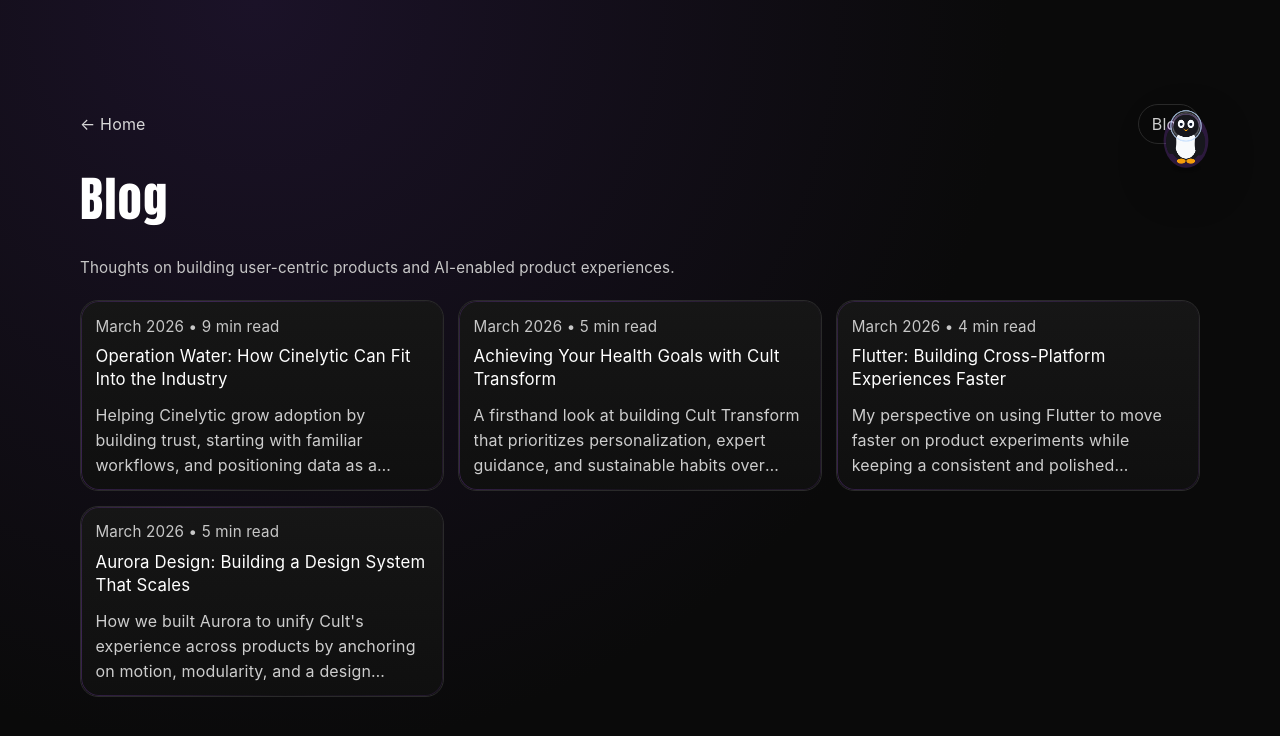
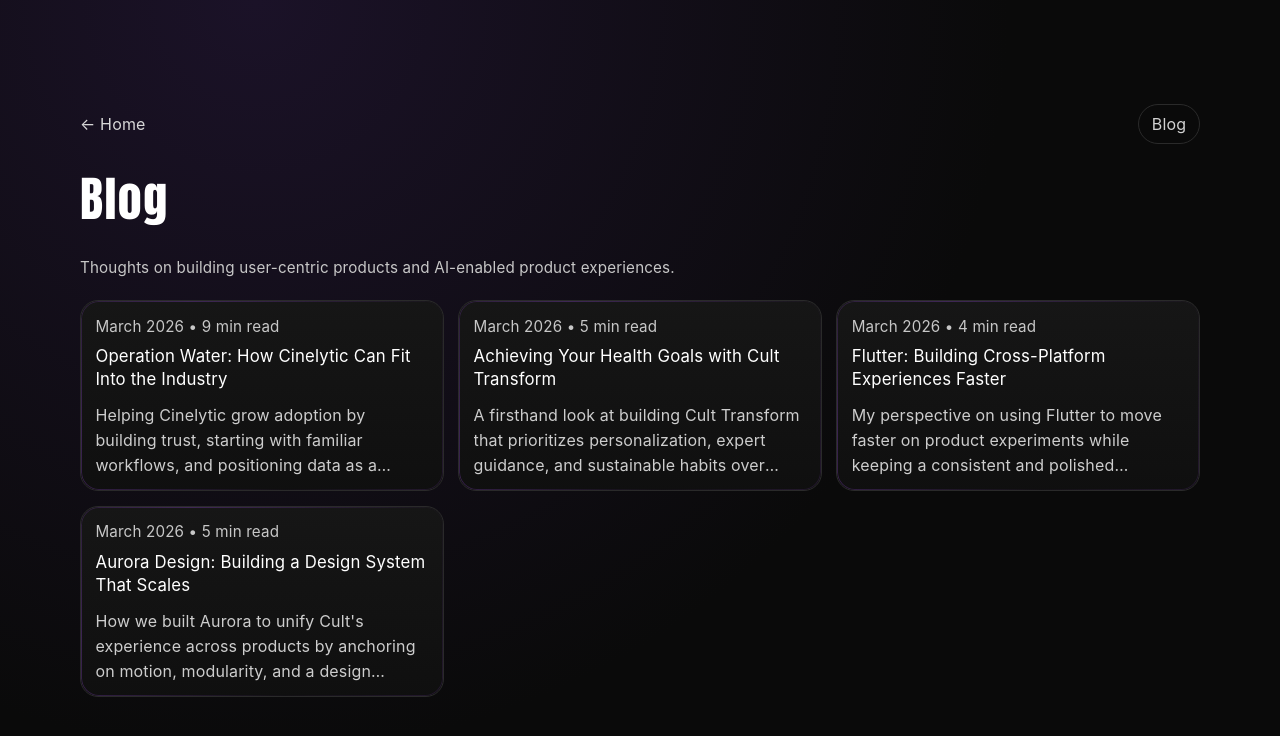
Before and after one commit to ArihantRawat/arihant-portfolio, a Next.js app: page /blog in a window 1280 px wide. Shown: the top 736 px of the page. Built offline with nearby package versions, Linux system fonts and the light colour scheme.

Commit message:
fix: limit Yuki assistant to homepage

```diff
--- a/src/app/layout.tsx
+++ b/src/app/layout.tsx
@@ -3,7 +3,6 @@ import { Suspense } from "react";
 import Script from "next/script";
 import { Geist, Geist_Mono } from "next/font/google";
 import GAAttribution from "@/components/ga-attribution";
-import PortfolioAvatarAssistant from "@/components/portfolio-avatar-assistant";
 import "./globals.css";
 
 const geistSans = Geist({
@@ -49,7 +48,6 @@ export default function RootLayout({
           <GAAttribution />
         </Suspense>
         {children}
-        <PortfolioAvatarAssistant />
       </body>
     </html>
   );
--- a/src/app/page.tsx
+++ b/src/app/page.tsx
@@ -3,6 +3,7 @@
 import Image from "next/image";
 import Link from "next/link";
 import { useCallback, useEffect, useRef, useState } from "react";
+import PortfolioAvatarAssistant from "@/components/portfolio-avatar-assistant";
 import { trackEvent } from "../lib/analytics";
 
 type SkillBadge = {
@@ -723,6 +724,7 @@ export default function HomePage() {
       </main>
 
       <footer className="site-footer">Designed and built by Arihant Rawat</footer>
+      <PortfolioAvatarAssistant />
     </div>
   );
 }
```
